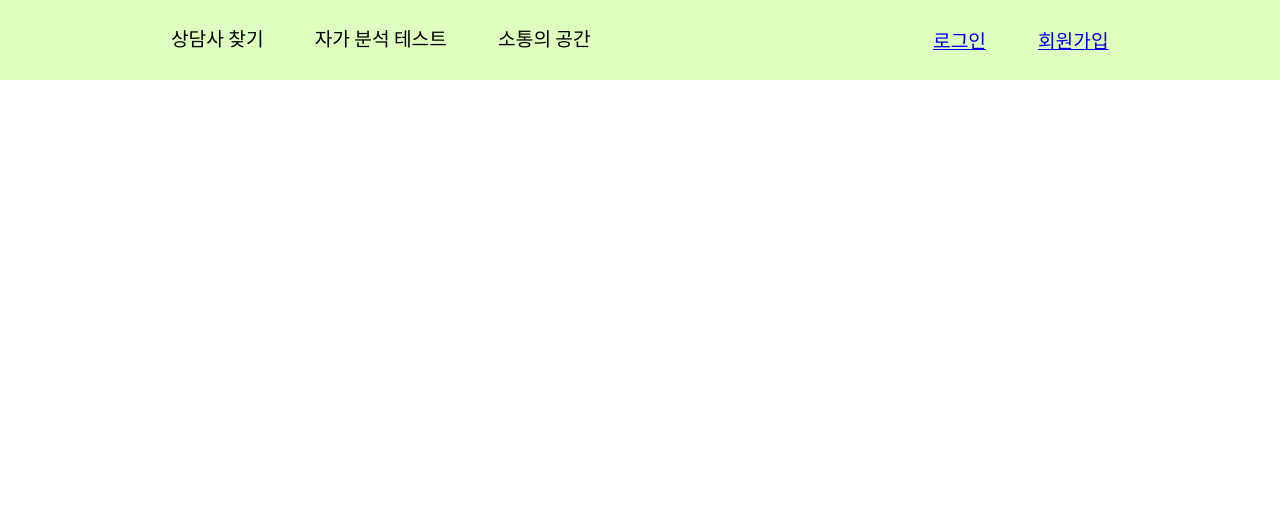
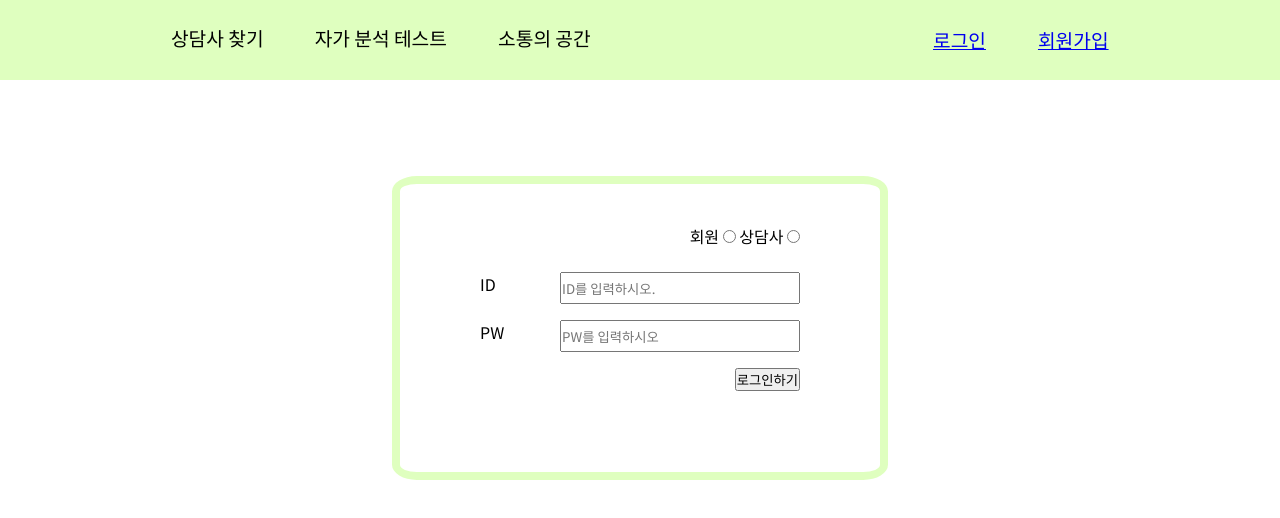
Before and after one commit to GDSC-SKHU/4Team-Solution-Fe, a Next.js app in the folder solution4/: page /login in a window 1280 px wide. Shown: the top 518 px of the page. Built offline with nearby package versions, Linux system fonts and the light colour scheme.

Commit message:
style: 로그인 페이지

```diff
--- a/solution4/src/pages/login.tsx
+++ b/solution4/src/pages/login.tsx
@@ -1,6 +1,68 @@
-export default function Login(){
-  return(
-    <>
-    </>
-  )
+import styled from "styled-components";
+
+export default function Login() {
+  return (
+    <Container>
+      <LoginBox>
+        <InputBox>
+          <div></div>
+          <div>
+            <OptionBox>
+              <label htmlFor="term">회원 </label>
+              <input type="radio" value="member"></input>
+              <label htmlFor="term"> 상담사 </label>
+              <input type="radio" value="counselor"></input>
+            </OptionBox>
+          </div>
+          <p>ID</p> <IdBox placeholder="ID를 입력하시오."></IdBox>
+          <p>PW</p> <PwBox placeholder="PW를 입력하시오"></PwBox>
+          <div></div>
+          <div>
+            <Submit>로그인하기</Submit>
+          </div>
+        </InputBox>
+      </LoginBox>
+    </Container>
+  );
 }
+
+const Container = styled.div`
+  margin-top: 6rem;
+  margin-bottom: 2rem;
+
+  display: flex;
+  justify-content: center;
+  align-items: center;
+`;
+
+const LoginBox = styled.form`
+  display: flex;
+  flex-direction: column;
+  justify-content: center;
+  align-items: center;
+
+  width: 30rem;
+  height: 18rem;
+
+  border: solid 0.5rem #ccff99a0;
+  border-radius: 5%;
+`;
+
+const InputBox = styled.div`
+  display: grid;
+  grid-template-columns: 4rem 15rem;
+  grid-template-rows: 2rem 2rem 2rem 4rem;
+
+  gap: 1rem;
+`;
+
+const OptionBox = styled.div`
+  float: right;
+`;
+const IdBox = styled.input``;
+
+const PwBox = styled.input``;
+
+const Submit = styled.button`
+  float: right;
+`;
```
